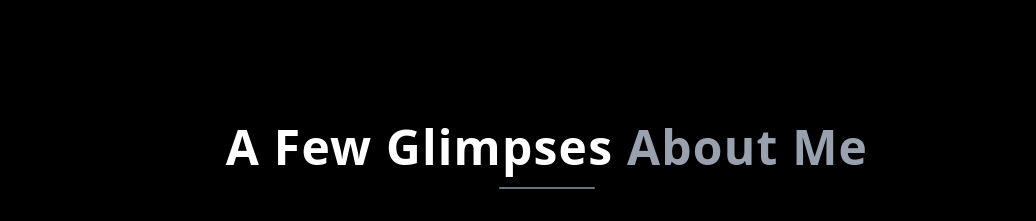
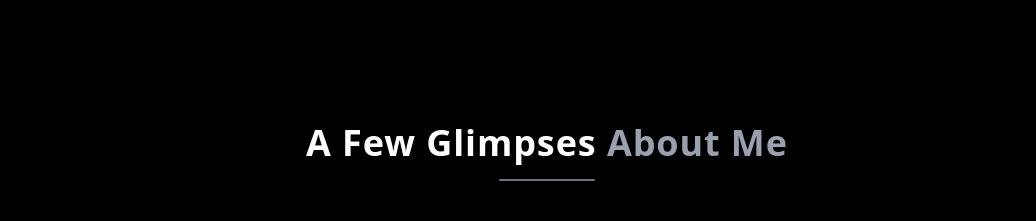
Before and after one commit to vaishgaikwad04/personal_portfolio, a React (Vite) app: page / in a window 1280 px wide. Shown: the part 1320-1541 px from the top of the page, without its empty margins (93-1129 px from the left). Built offline with nearby package versions, Linux system fonts and the light colour scheme.

Commit message:
decrese font size

```diff
--- a/src/pages/About.jsx
+++ b/src/pages/About.jsx
@@ -24,7 +24,7 @@ function About() {
       {/* Section Title */}
       <div className="text-center mb-16">
         <motion.h1
-          className="text-3xl sm:text-4xl md:text-5xl font-semibold text-white mb-4 tracking-wide"
+          className="text-2xl sm:text-3xl md:text-4xl font-semibold text-white mb-4 tracking-wide"
           initial={{ opacity: 0, y: -20 }}
           animate={{ opacity: 1, y: 0 }}
           transition={{ duration: 1 }}
@@ -40,7 +40,7 @@ function About() {
       </div>
 
       {/* Content Section */}
-      <div className="max-w-7xl mx-auto flex flex-col lg:flex-row items-center gap-16">
+      <div className="max-w-8xl mx-auto flex flex-col lg:flex-row items-center gap-16">
         {/* Left: Image Section */}
         <motion.div
           initial={{ opacity: 0, x: -50 }}
```
